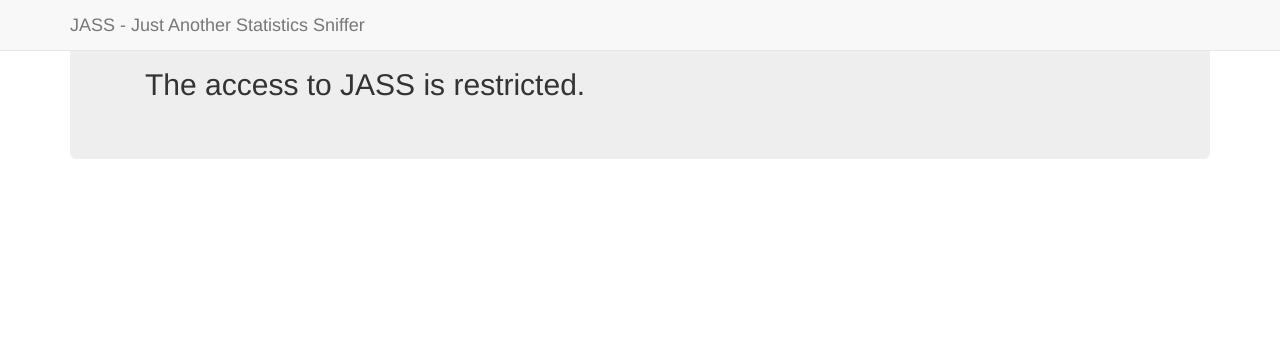
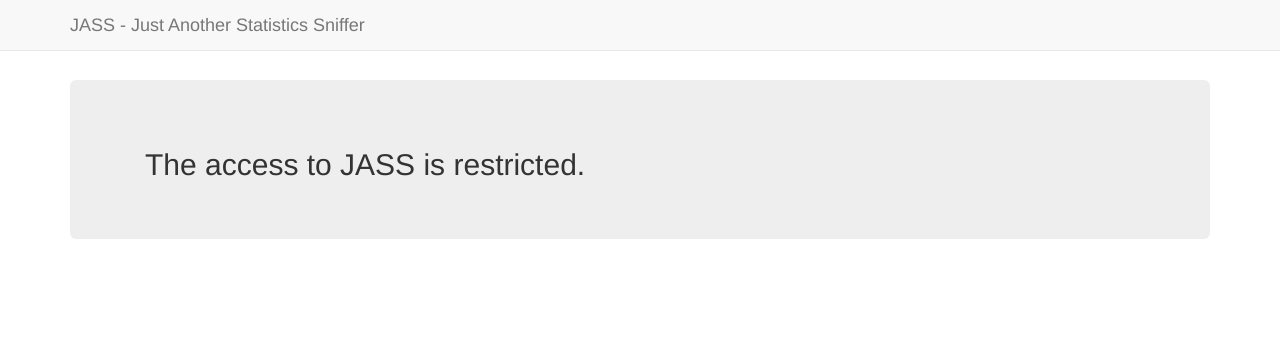
Before and after one commit to SRGSSR/jass, a Django app: template project/templates/lockdown/form.html in a window 1280 px wide. Shown: the top 351 px of the page. Run offline with Django 3.2, Linux system fonts and the light colour scheme; the template is opened without the code that fills it, so the values that code supplies are empty; some libraries are stand-ins or nearby versions.

Commit message:
More tweaks...

```diff
--- a/project/settings/prod.py
+++ b/project/settings/prod.py
@@ -2,7 +2,7 @@
 
 from defaults import *
 
-DEBUG = False
+DEBUG = True
 TEMPLATE_DEBUG = DEBUG
 
 ALLOWED_HOSTS = [
--- a/project/static/stylesheets/style.css
+++ b/project/static/stylesheets/style.css
@@ -5,6 +5,10 @@ html {
 }
 body {
     margin: 0;
+}
+
+.jumbotron {
+    margin-top: 80px;
 }
 
 #content {
```
